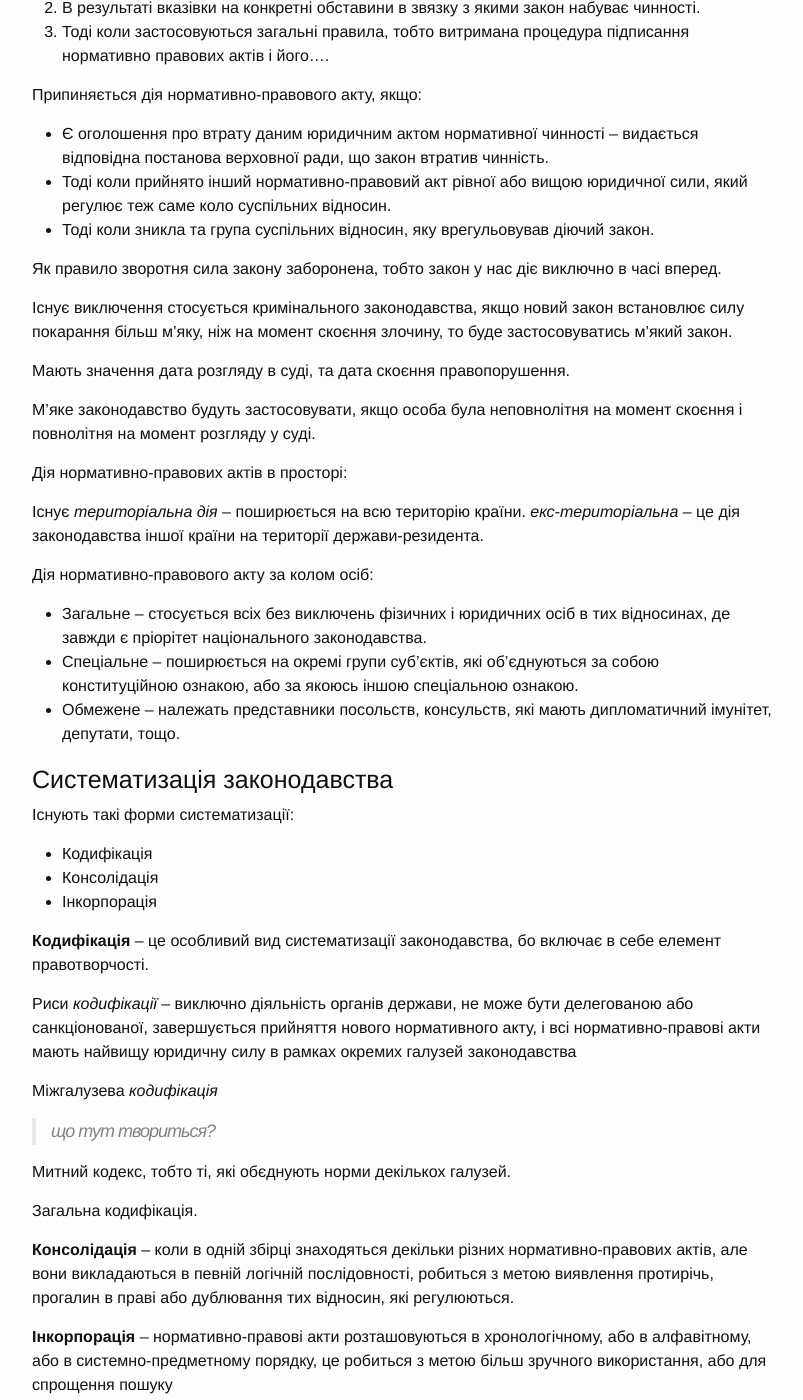
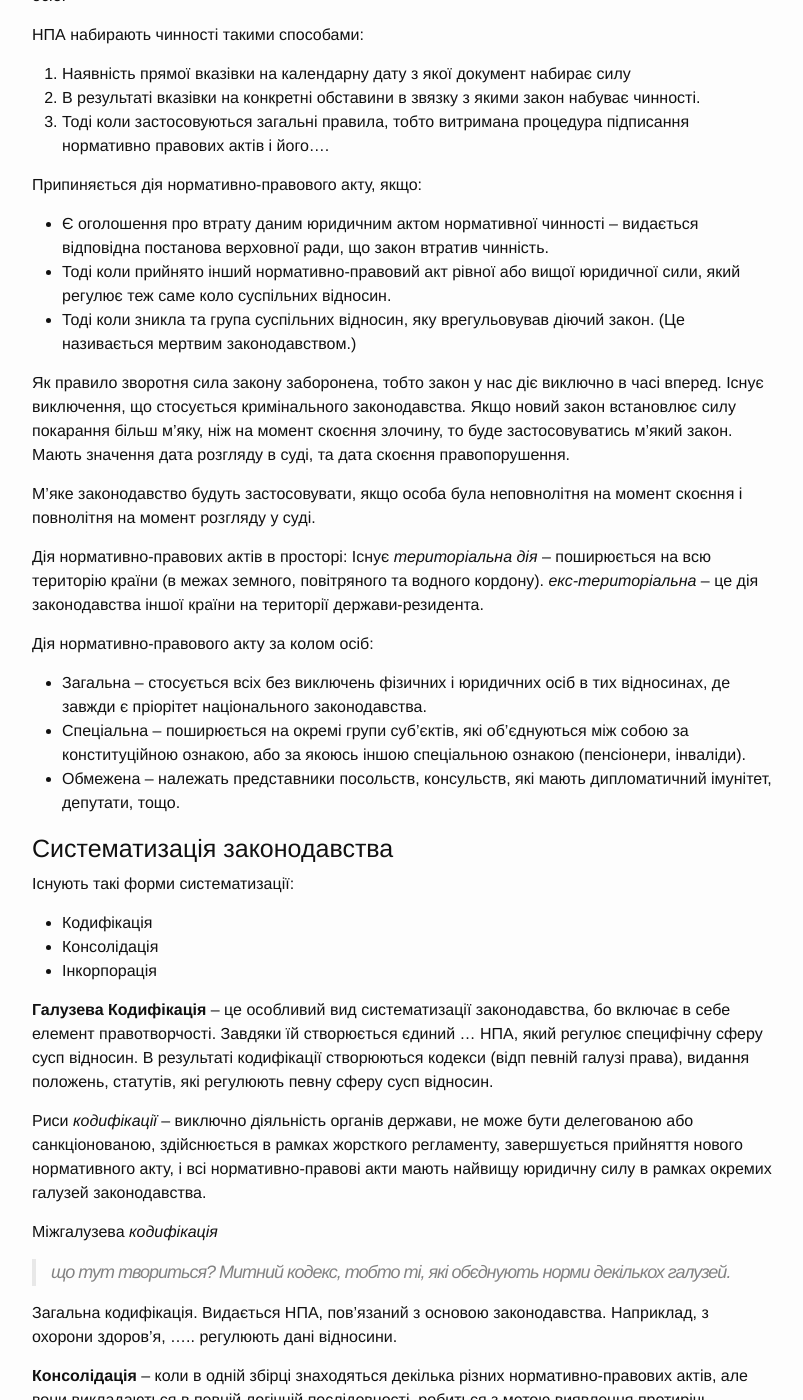
Before and after one commit to KPI-FICT-IP32/Blog, a Jekyll site: the page built from _posts/kpi/s06_jurisprudence/2016-04-22-jurispridence-lecture-11.markdown, in a window 1280 px wide and 1400 px high, scrolled down 2292 px. Shown: the whole window, without its empty margins (238-1041 px from the left). Built offline with Jekyll 4.4.1, drawn with Linux system fonts in a browser that asks for light colours; some of the changed text lies outside the part shown.

Commit message:
Update 2016-04-22-jurispridence-lecture-11.markdown

```diff
--- a/_posts/kpi/s06_jurisprudence/2016-04-22-jurispridence-lecture-11.markdown
+++ b/_posts/kpi/s06_jurisprudence/2016-04-22-jurispridence-lecture-11.markdown
@@ -7,7 +7,7 @@
 
 # Закони і підзаконні норми та акти
 
-**Закони** -- це нормативно-правовий акт, який має вищу юридичну силу, приймається в рамках юр процесу за осоливою процедурою і осоливими субєктами, і конкретизується підзаконними нормативними актами.
+**Закони** -- це нормативно-правовий акт, який має вищу юридичну силу, приймається в рамках юр процесу за особливою процедурою і осоливими суб'єктами, охороняється державою, визначає діяльність сусп. і конкретизується підзаконними нормативними актами.
 
 ### Класифікація законів
 
@@ -44,103 +44,92 @@
 Cпільні ознаки
 
 1. Будується на однакових принципах.
-2. Залежать від особлвостей державного устрою.
+2. Залежать від особливостей державного устрою.
 3. Відзеркалюють національні осоливості держави.
 4. Охороняються державою в однаковій мірі.
 
 ## Відмінні риси
 
 Система права є внутрішньою структурою права.
-
 Система законодавства -- зовнішнью формою права.
 
 Базовим елементом системи права є норми права.
 Система законодавства -- стаття нормативно-правового акту.
 
-**Система права** -- визначає зміст права, завдяки надання характеристики правам та оовязкам суєктів правовідносин.
-система законодавства -- визначає систему форм права і приналежність держави до певної правової системи.
+**Система права** -- визначає зміст права, завдяки надання характеристики правам та обов'язкам суєктів правовідносин.
+Система законодавства -- визначає систему форм права і приналежність держави до певної правової системи.
 
 На формування і розвиток системи права впливають суспільні відносини, які мають об'єктивний характер і залежать від рівня розвитку суспільства.
+На системи ззаконодавства впливають фактори суб'єктивного характеру, які визначають рівень правосвідомості і правової культури населення країни.
 
-На системи ззаконодавства впливають фактори суспільного характеру, які визначають рівень правосвідомості і правової культури населення країни.
+*Системи права* -- визначають ефективність системи законодавства завдяки закріпленню правових приписів, якими є норми права.
+*Система законодавства* -- є способом виразу норми права завдяки надання їм ознак формальної визначеності, загальної обов'язковості та системності і застосуванню права юридичної техніки.
 
-*Системи пправа* -- визначають ефективність системи законодавства, завдяки закріпленню правових приписів, якими є норми права.
+В основу систематизації *системи права* покладено предметний метод правового врегулювання, а в основу *системи законодавства* -- сам предмет.
 
-*Система законодавства* -- є способом виразу норми права завдяки надання їй ознак формальної визначеності, загальної обовязковості та системності і застосуванню права юридичної техніки.
-
-В основу систематизації *системи законодавства* покладено предметний предмет правового врегулювання а тули і предмет і метод.
-
-*Системи законодавства* -- обєктивується в тому, яким правилам юридичної техніки відповідає закон.
+*Системи законодавства* -- об'єктивується в тому, яким правилам юридичної техніки відповідає закон.
 1. Повинна міститися назва, органу, який його видав.
 2. Дата і місце прийняття.
 3. Нормативно-правовий зміст.
-4. Більшість законів складаються з загальної та особливої частини.
+4. Більшість законів складаються з загальної та особливої частини. Загальна містить системні речі, особлива - індивідуальні моменти.
 5. Наслідки недотримання закону.
-6. Пряма вказівка на сасування юридичних актів.
+6. Пряма вказівка на скасування інших норм рівної юридичної сили.
 7. Умови набрання чинності.
 8. Підпис уповноваженої особи.
 
-Чинність нормативно-правових актів -- це дія нормативно-правових актів в часі, просторі, за колом осі
-набирають чинності такими способами:
+Чинність нормативно-правових актів -- це дія нормативно-правових актів в часі, просторі, за колом осіб.
 
+НПА набирають чинності такими способами:
 1. Наявність прямої вказівки на календарну дату з якої документ набирає силу
 2. В результаті вказівки на конкретні обставини в звязку з якими закон набуває чинності.
 3. Тоді коли застосовуються загальні правила, тобто витримана процедура підписання нормативно правових актів і його....
 
 Припиняється дія нормативно-правового акту, якщо:
-
 - Є оголошення про втрату даним юридичним актом нормативної чинності -- видається відповідна постанова верховної ради, що закон втратив чинність.
-- Тоді коли прийнято інший нормативно-правовий акт рівної або вищою юридичної сили, який регулює теж саме коло суспільних відносин.
-- Тоді коли зникла та група суспільних відносин, яку врегульовував діючий закон.
+- Тоді коли прийнято інший нормативно-правовий акт рівної або вищої юридичної сили, який регулює теж саме коло суспільних відносин.
+- Тоді коли зникла та група суспільних відносин, яку врегульовував діючий закон. (Це називається мертвим законодавством.)
 
 Як правило зворотня сила закону заборонена, тобто закон у нас діє виключно в часі вперед.
-
-Існує виключення стосується кримінального законодавства, якщо новий закон встановлює силу покарання більш м'яку, ніж на момент скоєння злочину, то буде застосовуватись м'який закон.
-
+Існує виключення, що стосується кримінального законодавства. Якщо новий закон встановлює силу покарання більш м'яку, ніж на момент скоєння злочину, то буде застосовуватись м'який закон.
 Мають значення дата розгляду в суді, та дата скоєння правопорушення.
 
 М'яке законодавство будуть застосовувати, якщо особа була неповнолітня на момент скоєння і повнолітня на момент розгляду у суді.
 
 Дія нормативно-правових актів в просторі:
-
-Існує *територіальна дія* -- поширюється на всю територію країни.
+Існує *територіальна дія* -- поширюється на всю територію країни (в межах земного, повітряного та водного кордону).
 *екс-територіальна* -- це дія законодавства іншої країни на території держави-резидента.
 
 Дія нормативно-правового акту за колом осіб:
-
-- Загальне -- стосується всіх без виключень фізичних і юридичних осіб в тих відносинах, де завжди є пріорітет національного законодавства.
-- Спеціальне -- поширюється на окремі групи суб'єктів, які об'єднуються за собою конституційною ознакою, або за якоюсь іншою спеціальною ознакою.
-- Обмежене -- належать представники посольств, консульств, які мають дипломатичний імунітет, депутати, тощо.
+- Загальна -- стосується всіх без виключень фізичних і юридичних осіб в тих відносинах, де завжди є пріорітет національного законодавства.
+- Спеціальна -- поширюється на окремі групи суб'єктів, які об'єднуються між собою за конституційною ознакою, або за якоюсь іншою спеціальною ознакою (пенсіонери, інваліди).
+- Обмежена -- належать представники посольств, консульств, які мають дипломатичний імунітет, депутати, тощо.
 
 ## Систематизація законодавства
 
 Існують такі форми систематизації:
-
 - Кодифікація
 - Консолідація
 - Інкорпорація
 
-**Кодифікація** -- це особливий вид систематизації законодавства, бо включає в себе елемент правотворчості.
+**Галузева Кодифікація** -- це особливий вид систематизації законодавства, бо включає в себе елемент правотворчості.  Завдяки їй створюється єдиний ... НПА, який регулює специфічну сферу сусп відносин. В результаті кодифікації створюються кодекси (відп певній галузі права), видання положень, статутів, які регулюють певну сферу сусп відносин.
 
-Риси *кодифікації* -- виключно діяльність органів держави, не може бути делегованою або санкціонованої, завершується прийняття нового нормативного акту, і всі нормативно-правові акти мають найвищу юридичну силу в рамках окремих галузей законодавства
+Риси *кодифікації* -- виключно діяльність органів держави, не може бути делегованою або санкціонованою, здійснюється в рамках жорсткого регламенту, завершується прийняття нового нормативного акту, і всі нормативно-правові акти мають найвищу юридичну силу в рамках окремих галузей законодавства.
 
 Міжгалузева *кодифікація*
 >_що тут твориться?_
-
 Митний кодекс, тобто ті, які обєднують норми декількох галузей.
 
-Загальна кодифікація.
+Загальна кодифікація. Видається НПА, пов'язаний з основою законодавства. Наприклад, з охорони здоров'я, ..... регулюють дані відносини.
 
 
-**Консолідація** -- коли в одній збірці знаходяться декільки різних нормативно-правових актів, але вони викладаються в певній логічній послідовності, робиться з метою виявлення протирічь, прогалин в праві або дублювання тих відносин, які регулюються.
+**Консолідація** -- коли в одній збірці знаходяться декілька різних нормативно-правових актів, але вони викладаються в певній логічній послідовності, робиться з метою виявлення протирічь, прогалин в праві або дублювання тих відносин, які регулюються.
 
-**Інкорпорація** -- нормативно-правові акти розташовуються в хронологічному, або в алфавітному, або в системно-предметному порядку, це робиться з метою більш зручного використання, або для спрощення пошуку
+**Інкорпорація** -- нормативно-правові акти розташовуються в хронологічному, або в алфавітному, або в системно-предметному порядку. Це робиться з метою більш зручного використання, або для спрощення пошуку.
 
 Риси інкорпорації
-
-- здійснюється як державними так і недержавними.
+- здійснюється як державними так і недержавними структурами.
 - напівофіціне, офіційне.
-- немає жодної ознаки.
+- не має жодної ознаки.
 - обєднує нормативні акти різної юридичної сили.
 
 *Офіційна інкорпорація* - тоді коли видаються збірки нормативно-правових актів, на відміну від основ чинного законодавства, збірка містить все, як чинні так і не чинні, видається за дорученням правотворчого органу, може мати вигляд хронологічної. Різновидом є збірки Верховної Ради України, зібрання постанов уряду.
@@ -151,4 +140,8 @@
 
 *Неофіційна* -- може здійснюватися ким-завгодно з будь-якою метою, але якщо ми розглядаємо офіційну чи напівофіційну, то її ми можемо розцінювати як джерело права, а неофіційну не можемо розцінювати як джерело права.
 
-**Облік** -- передбачає збирання та систематизацію
+**Облік** -- передбачає збирання та систематизацію НПА державними і недержавними організаціями,а ле актуальними є тільки діюче законодавство, оформлене і розташоване за певною системою з метою поєдгнання і використання при видачі будь-яких офіційних довідок.
+
+Види обліку:
+- журнальний
+-
```
Also changed, not shown: other parts of _posts/kpi/s06_jurisprudence/2016-04-22-jurispridence-lecture-11.markdown (+3 -3 lines).
